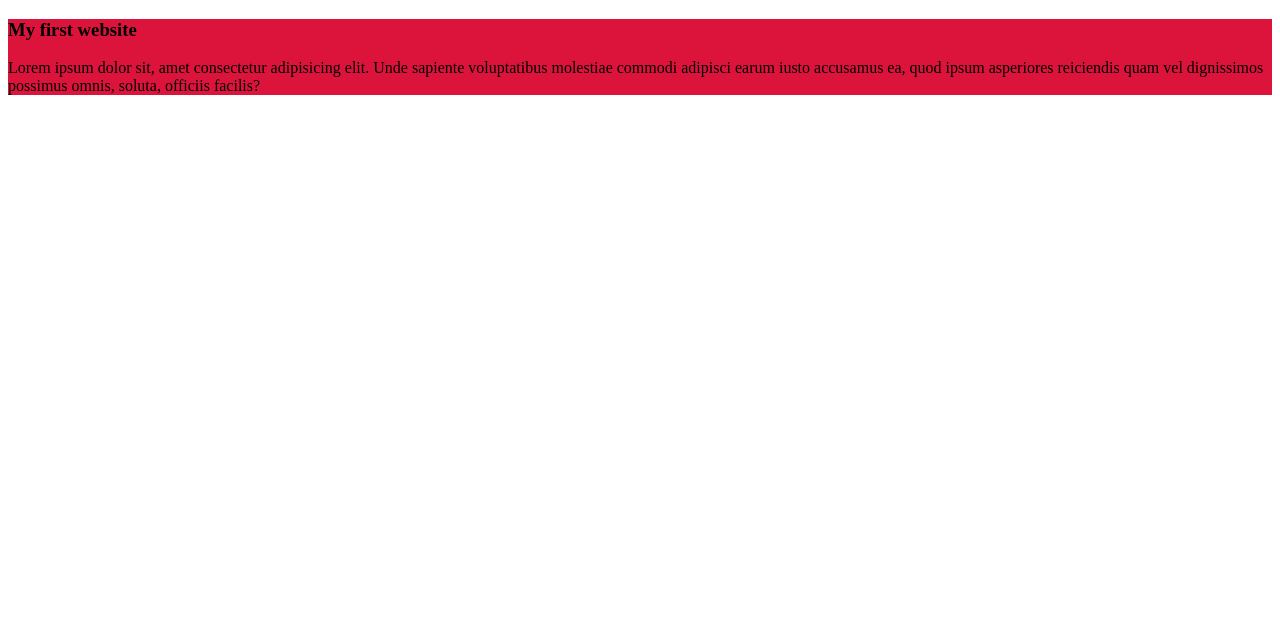
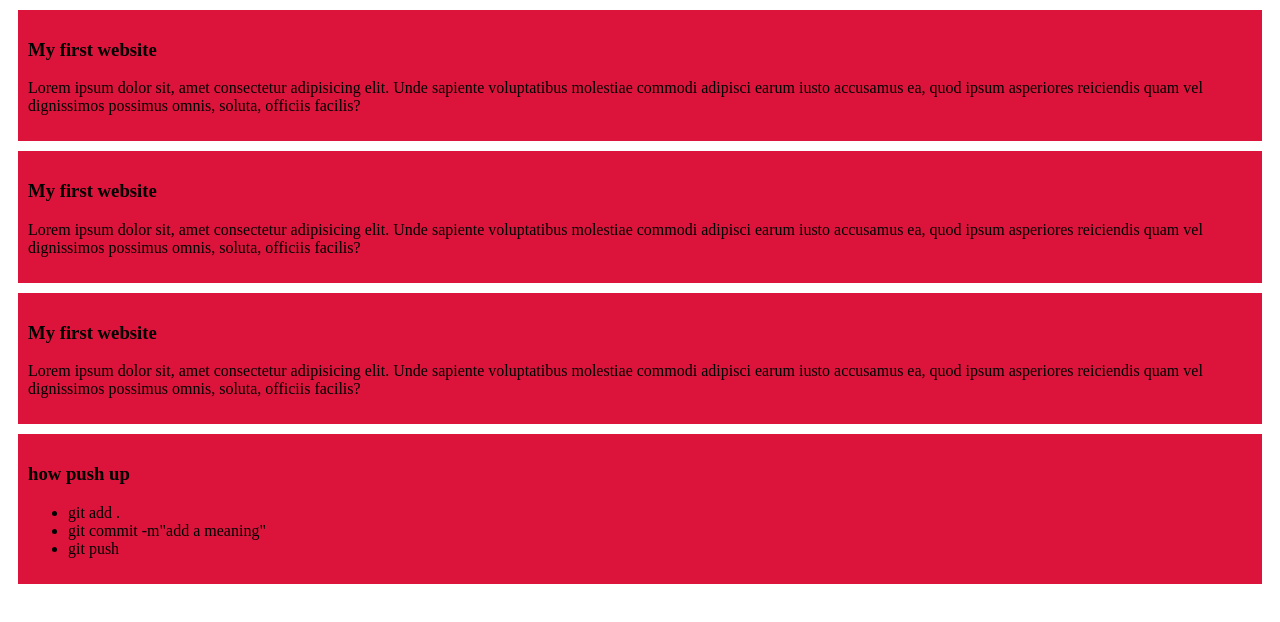
Before and after one commit to shihabakash22/my-simple-website, a plain HTML site: page index.html in a window 1280 px wide. Drawn offline with Linux system fonts and the light colour scheme.

Commit message:
added first blog

```diff
--- a/index.html
+++ b/index.html
@@ -14,6 +14,27 @@
              iusto accusamus ea, quod ipsum asperiores
             reiciendis quam vel dignissimos possimus omnis, soluta, officiis facilis?</p>
     </div>
-
+    <div>
+        <h3>My first website</h3>
+        <p>Lorem ipsum dolor sit, amet consectetur adipisicing elit.
+             Unde sapiente voluptatibus molestiae commodi adipisci earum
+             iusto accusamus ea, quod ipsum asperiores
+            reiciendis quam vel dignissimos possimus omnis, soluta, officiis facilis?</p>
+    </div>
+    <div>
+        <h3>My first website</h3>
+        <p>Lorem ipsum dolor sit, amet consectetur adipisicing elit.
+             Unde sapiente voluptatibus molestiae commodi adipisci earum
+             iusto accusamus ea, quod ipsum asperiores
+            reiciendis quam vel dignissimos possimus omnis, soluta, officiis facilis?</p>
+    </div>
+    <div>
+        <h3>how push up</h3>
+        <ul>
+            <li>git add .</li>
+            <li>git commit -m"add a meaning"</li>
+            <li>git push</li>
+        </ul>
+    </div>
 </body>
 </html>
--- a/style/blog.css
+++ b/style/blog.css
@@ -1,3 +1,5 @@
 div{
     background-color: crimson;
+    padding: 10px;
+    margin: 10px;
 }
```
